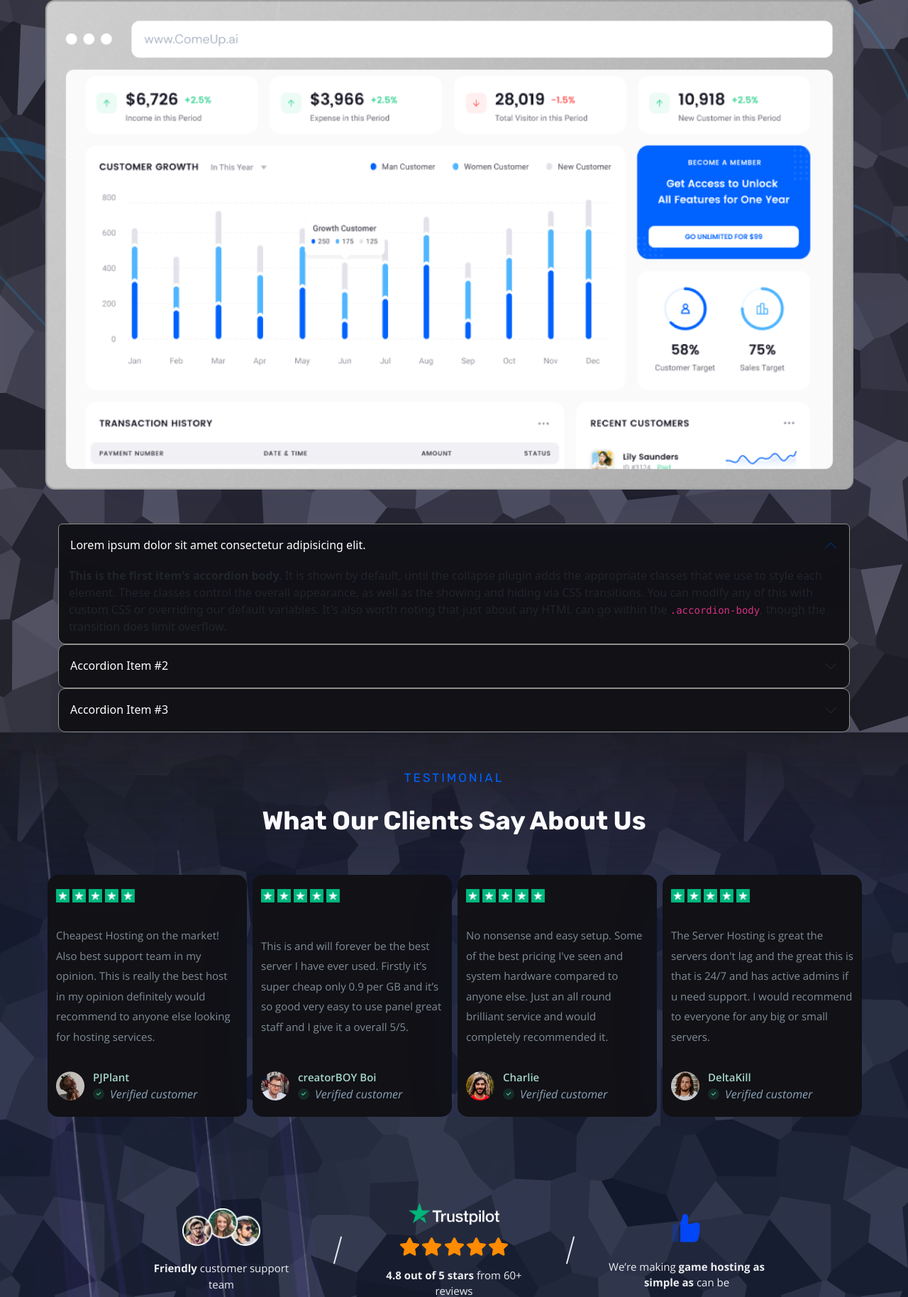
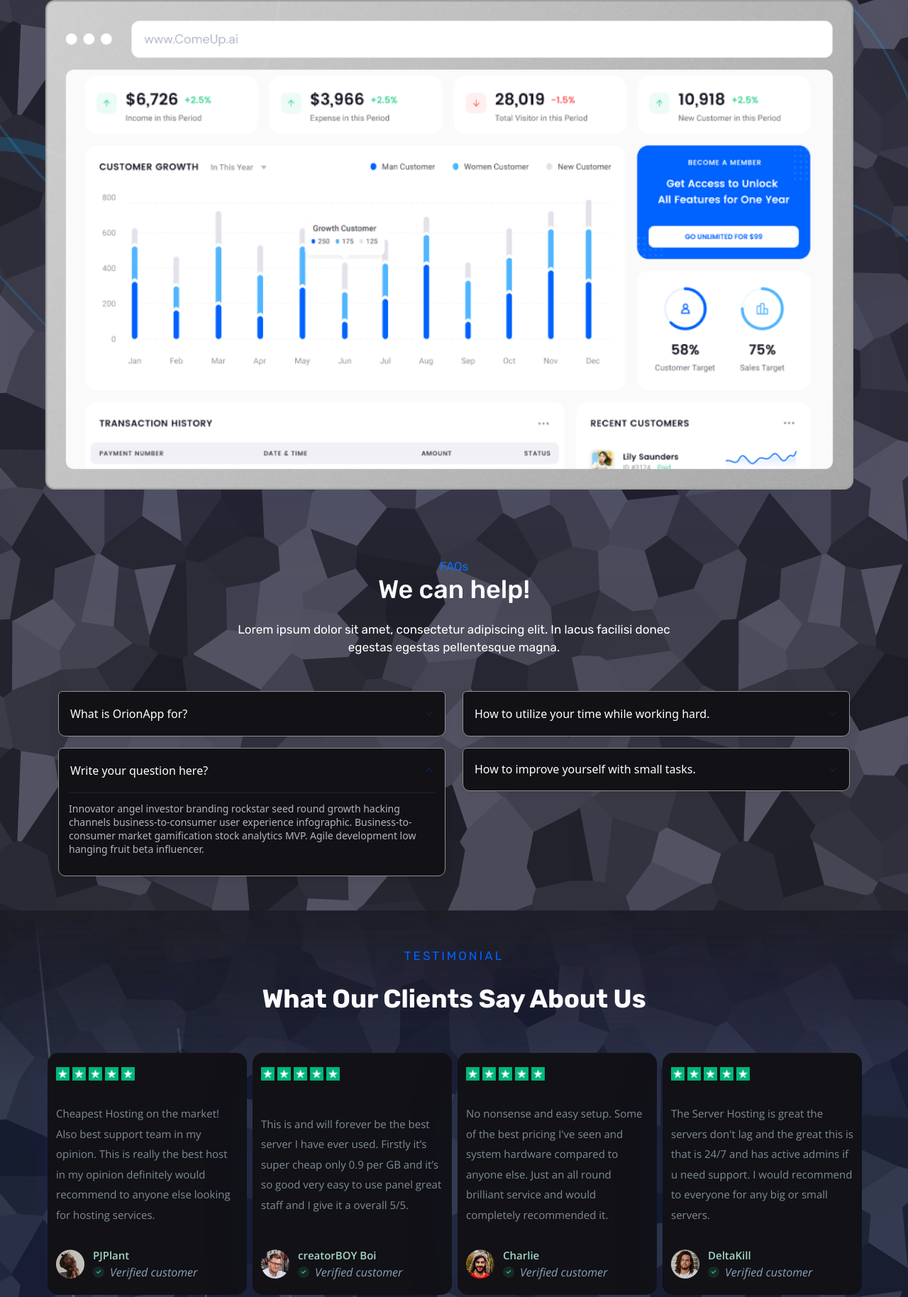
Before and after one commit to AnjaliChandaRC/gravel-host-new, a PHP site: page /about.html in a window 1280 px wide. Shown: the part 4131-5959 px from the top of the page at 71% size. Run offline with PHP 8.4, Linux system fonts and the light colour scheme; some libraries are stand-ins or nearby versions.

Commit message:
spacing issue

```diff
--- a/about.html
+++ b/about.html
@@ -875,95 +875,87 @@
         </div>
     </section>
 
+
     <!-- ===================DEFINE FAQ SECTION=================== -->
-    <section>
+    <section class="my-5">
         <div class="container">
-        <div class="accordion" id="accordionExample">
-          <div class="accordion-item accordion_1">
+            <div class="mt-5 text-center">
+                <span class="text-center clr-blue ff-rubik fs_xl">FAQs</span>
+                <h2 style="line-height: 110%" class="clr-white-5 fs_6xl mb-0 ff-rubik fw-medium">We can help!</h2>
+                <p class="text-center text-white pt-4 ff-rubik fs_xl mb-4 mb-md-5">Lorem ipsum dolor sit amet, consectetur adipiscing elit. In lacus facilisi donec <br class="d-none d-md-block">
+                    egestas egestas pellentesque magna.</p>
+            </div>
+            <div class="accordion row flex-wrap  justify-content-between" id="accordionExample">
+                 <div class="col-lg-6">
+                    <div class="accordion-item ">
+                        <h2 class="accordion-header" id="headingThree">
+                            <button class="accordion-button collapsed fw-medium lh_normal fs_sm text-white" type="button" data-bs-toggle="collapse"
+                                data-bs-target="#collapseThree" aria-expanded="false" aria-controls="collapseThree">
+                                What is OrionApp for?
+                            </button>
+                        </h2>
+                        <div id="collapseThree" class="accordion-collapse collapse" aria-labelledby="headingThree"
+                            data-bs-parent="#accordionExample">
+                            <div class="accordion-body">
+                                <p class="fw-normal lh_normal fs_sm text-white">
+                                    Innovator angel investor branding rockstar seed round growth hacking channels business-to-consumer user experience infographic. Business-to-consumer market gamification stock analytics MVP. Agile development low hanging fruit beta influencer.
+                                </p>
+                            </div>
+                        </div>
+                    </div>
+                 </div>
+                <div class="col-lg-6 mt-3 mt-lg-0">
+                <div class="accordion-item ">
+                    <h2 class="accordion-header fw-medium lh_normal fs_sm text-white" id="headingTwo">
+                        <button class="accordion-button collapsed" type="button" data-bs-toggle="collapse"
+                            data-bs-target="#collapseTwo" aria-expanded="false" aria-controls="collapseTwo">
+                            How to utilize your time while working hard.
+                        </button>
+                    </h2>
+                    <div id="collapseTwo" class="accordion-collapse collapse" aria-labelledby="headingTwo"
+                        data-bs-parent="#accordionExample">
+                        <div class="accordion-body">
+                            <p class="fw-normal lh_normal fs_sm text-white">
+                                Innovator angel investor branding rockstar seed round growth hacking channels business-to-consumer user experience infographic. Business-to-consumer market gamification stock analytics MVP. Agile development low hanging fruit beta influencer.
+                            </p>
+                        </div>
+                    </div>
+                </div>
+               </div>
+               <div class="col-lg-6 mt-3">
+
+                <div class="accordion-item ">
                     <h2 class="accordion-header" id="headingOne">
-                  <button class="accordion-button" type="button" data-bs-toggle="collapse"
+                        <button class="accordion-button fw-medium lh_normal fs_sm text-white" type="button" data-bs-toggle="collapse"
                             data-bs-target="#collapseOne" aria-expanded="true" aria-controls="collapseOne">
-                      Lorem ipsum dolor sit amet consectetur adipisicing elit.
+                            Write your question here?
                         </button>
                     </h2>
                     <div id="collapseOne" class="accordion-collapse collapse show" aria-labelledby="headingOne"
                         data-bs-parent="#accordionExample">
                         <div class="accordion-body">
-                      <strong>This is the first item's accordion body.</strong> It is shown by default, until
-                      the
-                      collapse
-                      plugin adds the appropriate classes that we use to style each element. These classes
-                      control
-                      the
-                      overall
-                      appearance, as well as the showing and hiding via CSS transitions. You can modify any of
-                      this
-                      with
-                      custom CSS or overriding our default variables. It's also worth noting that just about
-                      any
-                      HTML
-                      can
-                      go
-                      within the <code>.accordion-body</code>, though the transition does limit overflow.
+                            <p class="fw-normal lh_normal fs_sm text-white">
+                                Innovator angel investor branding rockstar seed round growth hacking channels business-to-consumer user experience infographic. Business-to-consumer market gamification stock analytics MVP. Agile development low hanging fruit beta influencer.
+                            </p>
                         </div>
                     </div>
                 </div>
-          <div class="accordion-item accordion_2">
-              <h2 class="accordion-header" id="headingTwo">
+                </div>
+               <div class="col-lg-6 mt-3">
+                <div class="accordion-item fw-medium lh_normal fs_sm text-white">
+                    <h2 class="accordion-header" id="headingfour">
                         <button class="accordion-button collapsed" type="button" data-bs-toggle="collapse"
-                      data-bs-target="#collapseTwo" aria-expanded="false" aria-controls="collapseTwo">
-                      Accordion Item #2
+                            data-bs-target="#collapsefour" aria-expanded="false" aria-controls="collapsefour">
+                            How to improve yourself with small tasks.
                         </button>
                     </h2>
-              <div id="collapseTwo" class="accordion-collapse collapse" aria-labelledby="headingTwo"
+                    <div id="collapsefour" class="accordion-collapse collapse" aria-labelledby="headingfour"
                         data-bs-parent="#accordionExample">
                         <div class="accordion-body">
-                      <strong>This is the second item's accordion body.</strong> It is hidden by default,
-                      until
-                      the
-                      collapse
-                      plugin adds the appropriate classes that we use to style each element. These classes
-                      control
-                      the
-                      overall
-                      appearance, as well as the showing and hiding via CSS transitions. You can modify any of
-                      this
-                      with
-                      custom CSS or overriding our default variables. It's also worth noting that just about
-                      any
-                      HTML
-                      can
-                      go
-                      within the <code>.accordion-body</code>, though the transition does limit overflow.
+                            <p class="fw-normal lh_normal fs_sm text-white">
+                                Innovator angel investor branding rockstar seed round growth hacking channels business-to-consumer user experience infographic. Business-to-consumer market gamification stock analytics MVP. Agile development low hanging fruit beta influencer.
+                            </p>
                         </div>
-              </div>
-          </div>
-          <div class="accordion-item accordion_3">
-              <h2 class="accordion-header" id="headingThree">
-                  <button class="accordion-button collapsed" type="button" data-bs-toggle="collapse"
-                      data-bs-target="#collapseThree" aria-expanded="false" aria-controls="collapseThree">
-                      Accordion Item #3
-                  </button>
-              </h2>
-              <div id="collapseThree" class="accordion-collapse collapse" aria-labelledby="headingThree"
-                  data-bs-parent="#accordionExample">
-                  <div class="accordion-body">
-                      <strong>This is the third item's accordion body.</strong> It is hidden by default, until
-                      the
-                      collapse
-                      plugin adds the appropriate classes that we use to style each element. These classes
-                      control
-                      the
-                      overall
-                      appearance, as well as the showing and hiding via CSS transitions. You can modify any of
-                      this
-                      with
-                      custom CSS or overriding our default variables. It's also worth noting that just about
-                      any
-                      HTML
-                      can
-                      go
-                      within the <code>.accordion-body</code>, though the transition does limit overflow.
                     </div>
                 </div>
                 </div>
--- a/assets/css/about.css
+++ b/assets/css/about.css
@@ -72,26 +72,6 @@
 .lh_normal{
     line-height: normal;
 }
-/* .accordion-item .accordion-button {
-    background-color: #111116;
-    color: white;
-}
-.accordion_1 {
-    background-color: #111116;
-    border: 1px solid white;
-    margin-bottom: 20px;
-}
-.accordion_2 {
-    background-color: #111116;
-    border: 1px solid white;
-    margin-bottom: 20px;
-}
-.accordion_3 {
-    background-color: #111116;
-    border: 1px solid white;
-    margin-bottom: 20px;
-} */
-
 
 .accordion-item:last-of-type {
     border-bottom-right-radius: 10px !important;
@@ -112,6 +92,7 @@
 .accordion-item {
     border: 1px solid #90908D !important;
     border-radius: 10px;
+    width: 100%;
     background: #111116 !important;
     box-shadow: 0px 4px 12px 0px rgba(0, 0, 0, 0.07) !important;
 }
@@ -164,3 +145,7 @@
 .accordion-button:not(.collapsed){
     box-shadow: none !important;
 }
+.accordion{
+    --bs-accordion-btn-icon-width: 13px !important;
+    --bs-accordion-btn-icon-height: 13px !important;
+}
```
Also changed, not shown: faq.html (+14 -8 lines). Lines whose indentation alone changed are shown as unchanged.
